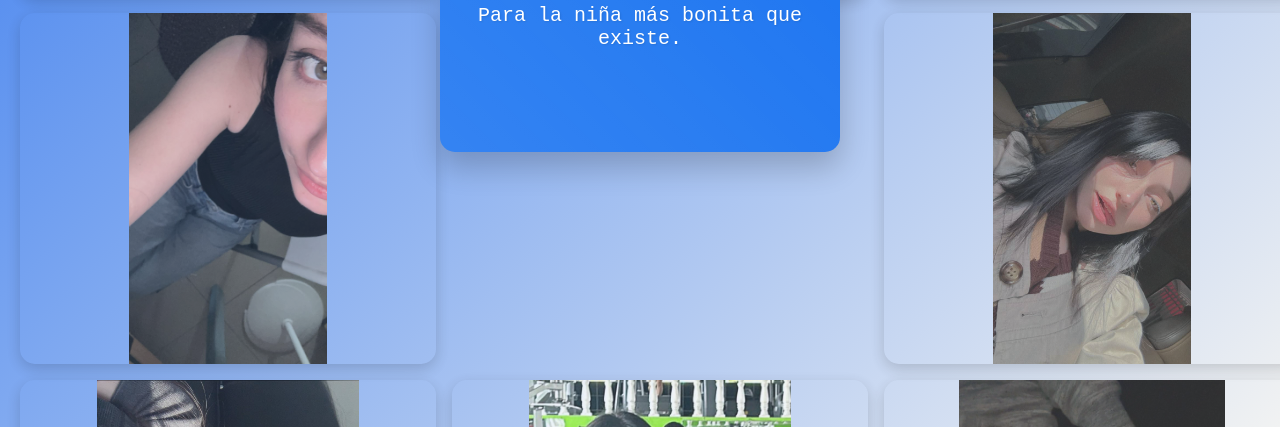
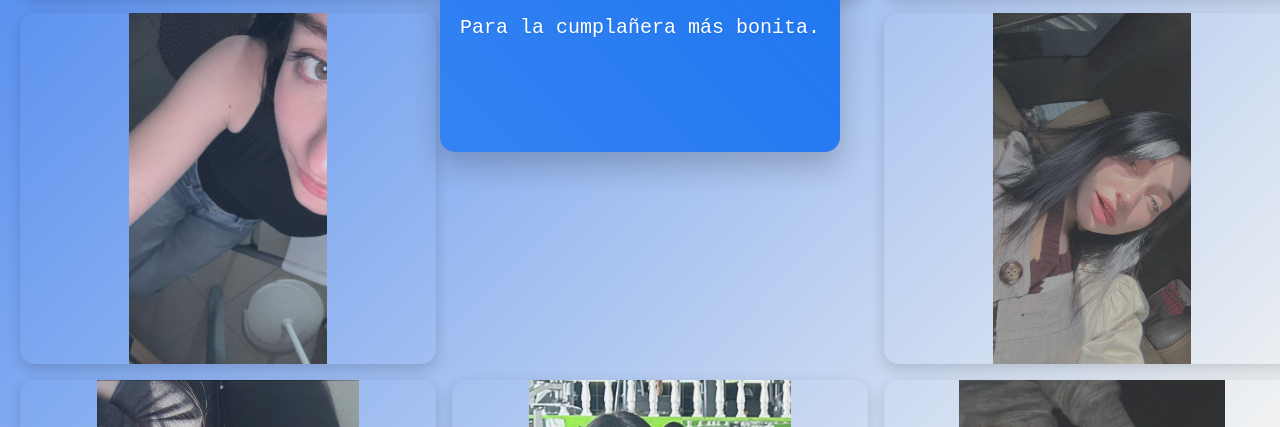
Before and after one commit to ivandg11/richinovia, a plain HTML site: page index.html in a window 1280 px wide. Shown: the part 373-800 px from the top of the page. Drawn offline with Linux system fonts and the light colour scheme.

Commit message:
// Content: Update index.html

```diff
--- a/index.html
+++ b/index.html
@@ -400,7 +400,7 @@
       <div class="envelope" id="envelope">
         <div class="front">
           <div class="message">
-            <p>Para la niña más bonita que existe.</p>
+            <p>Para la cumplañera más bonita.</p>
           </div>
           <div class="stamp">
             <div class="heart">💙</div>
```
